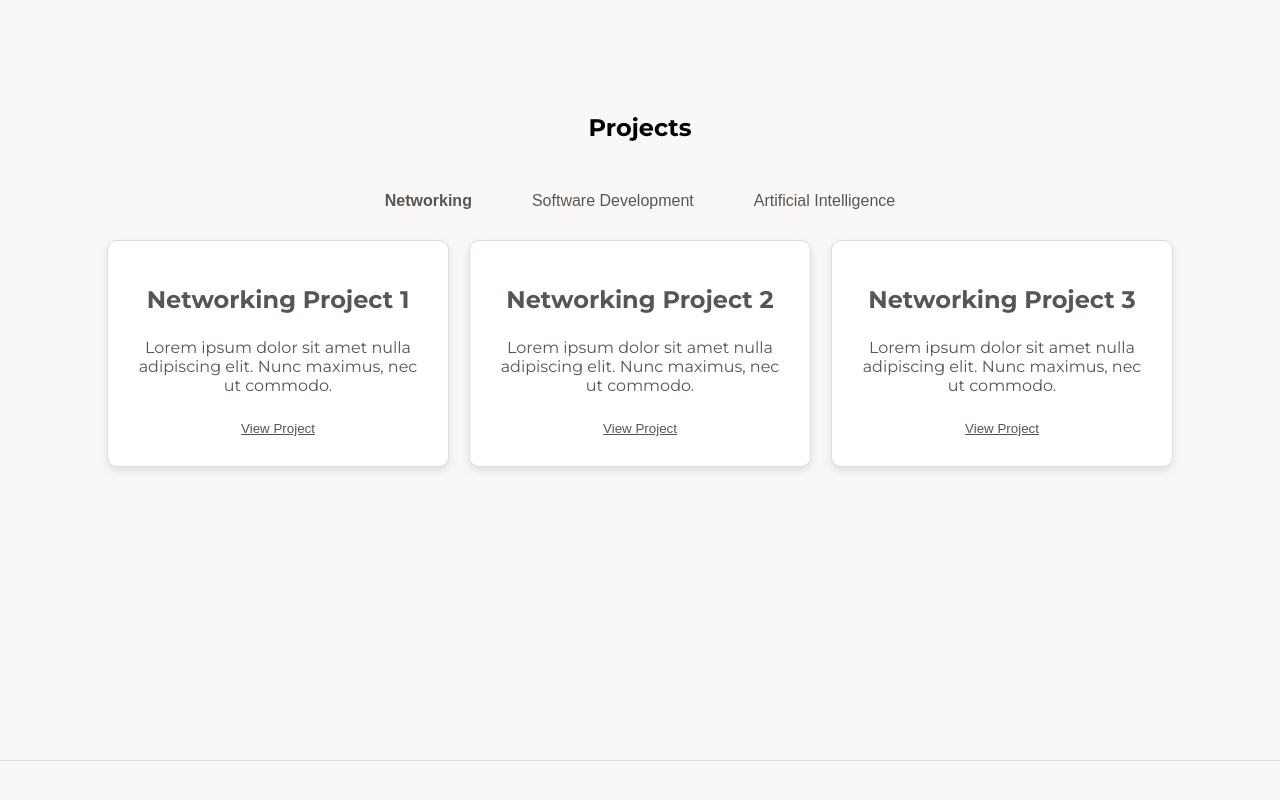
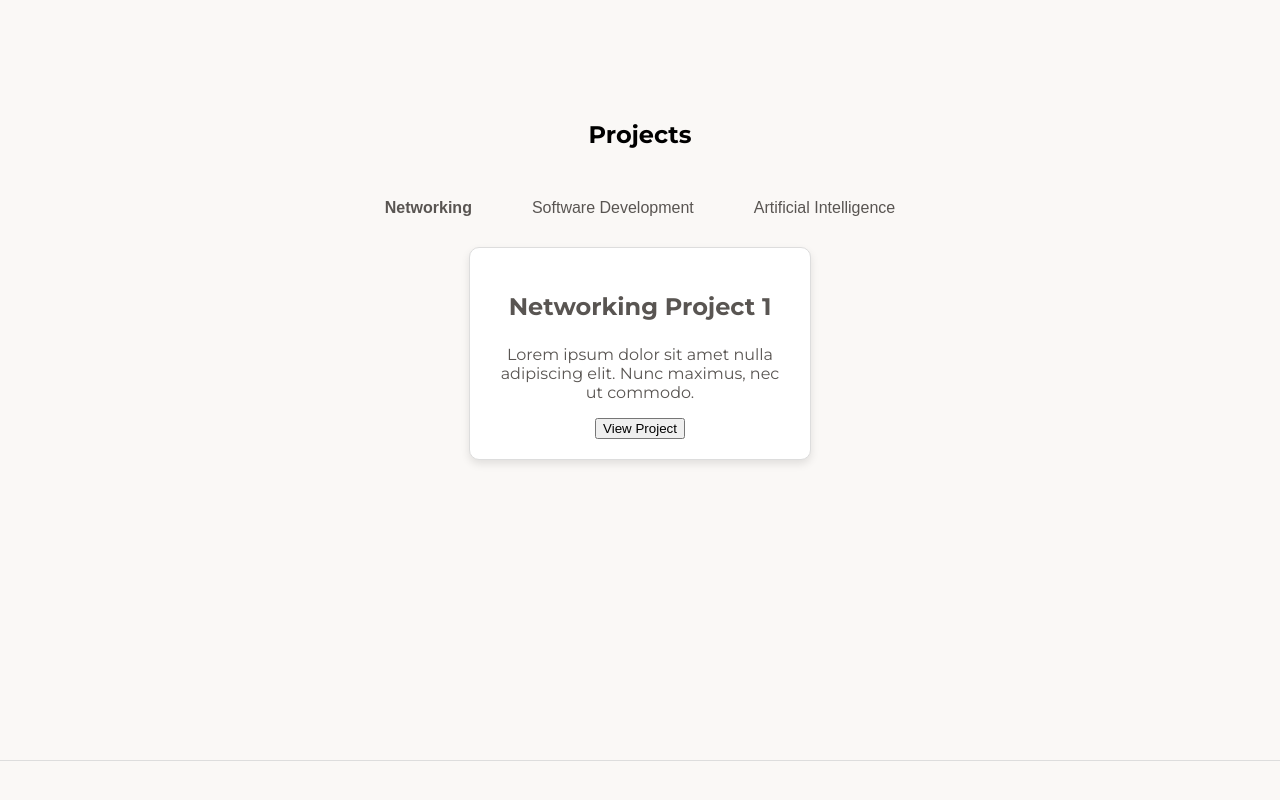
Before and after one commit to jaclynsunardi/jaclynsunardi.github.io, a React (Create React App) app: page / in a window 1280 px wide. Shown: the part 1682-2482 px from the top of the page. Built offline with nearby package versions, Linux system fonts and the light colour scheme.

Commit message:
filled in projects info

```diff
--- a/src/App.js
+++ b/src/App.js
@@ -62,43 +62,31 @@ function App() {
       {
         title: 'Networking Project 1',
         description: 'Lorem ipsum dolor sit amet nulla adipiscing elit. Nunc maximus, nec ut commodo.',
+        repoUrl: "https://github.com/nrhuang/dripcheck"
+
       },
-      {
-        title: 'Networking Project 2',
-        description: 'Lorem ipsum dolor sit amet nulla adipiscing elit. Nunc maximus, nec ut commodo.',
-      },
-      {
-        title: 'Networking Project 3',
-        description: 'Lorem ipsum dolor sit amet nulla adipiscing elit. Nunc maximus, nec ut commodo.',
-      },
+
     ],
     software: [
       {
-        title: 'Software Project 1',
-        description: 'Lorem ipsum dolor sit amet nulla adipiscing elit. Nunc maximus, nec ut commodo.',
+        title: 'watchSocket',
+        description: 'watchSocket enables you to watch videos with buddies, without the need of worrying about syncing up your videos!',
+        repoUrl: "https://github.com/VamiqValji/AngelHacks-2021"
+
       },
       {
-        title: 'Software Project 2',
-        description: 'Lorem ipsum dolor sit amet nulla adipiscing elit. Nunc maximus, nec ut commodo.',
-      },
-      {
-        title: 'Software Project 3',
-        description: 'Lorem ipsum dolor sit amet nulla adipiscing elit. Nunc maximus, nec ut commodo.',
+        title: 'JobSecurity Hub',
+        description: 'An application that scrapes Indeed.com for relevant job postings.',
+        repoUrl: "https://github.com/nrhuang/hackthebreak"
+
       },
     ],
     ai: [
       {
-        title: 'AI Project 1',
-        description: 'Lorem ipsum dolor sit amet nulla adipiscing elit. Nunc maximus, nec ut commodo.',
-      },
-      {
-        title: 'AI Project 2',
-        description: 'Lorem ipsum dolor sit amet nulla adipiscing elit. Nunc maximus, nec ut commodo.',
-      },
-      {
-        title: 'AI Project 3',
-        description: 'Lorem ipsum dolor sit amet nulla adipiscing elit. Nunc maximus, nec ut commodo.',
-      },
+        title: 'DripCheck',
+        description: 'AI-powered outfit generator that recommends weather-appropriate styles based on your location',
+        repoUrl: "https://github.com/nrhuang/dripcheck"
+      }
     ],
   };
 
@@ -196,7 +184,9 @@ function App() {
             <div key={index} className="ProjectCard">
               <h3>{project.title}</h3>
               <p>{project.description}</p>
-              <button className="ViewProjectButton">View Project</button>
+              <a href={project.repoUrl} target="_blank" rel="noopener noreferrer">
+                <button className="view-project-button">View Project</button>
+              </a>
             </div>
           ))}
         </div>
```
